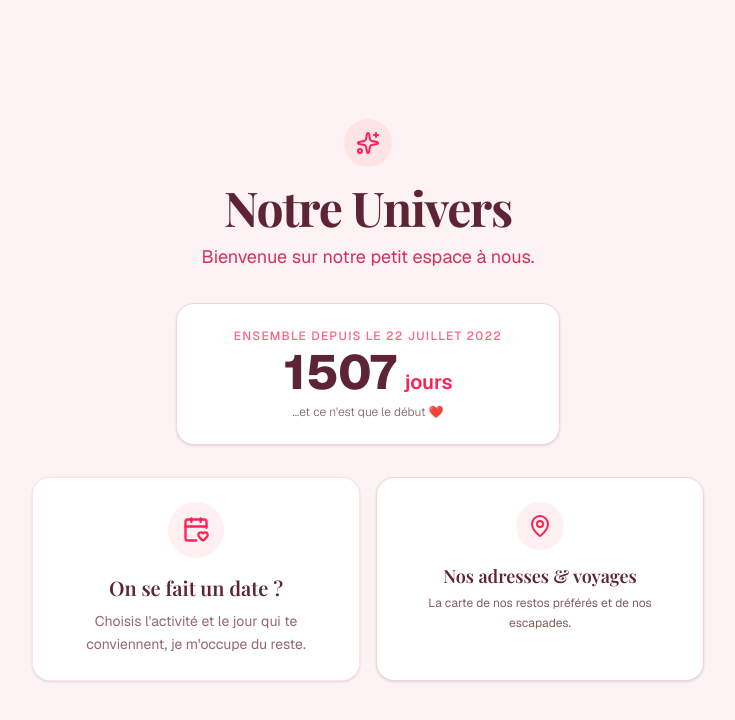
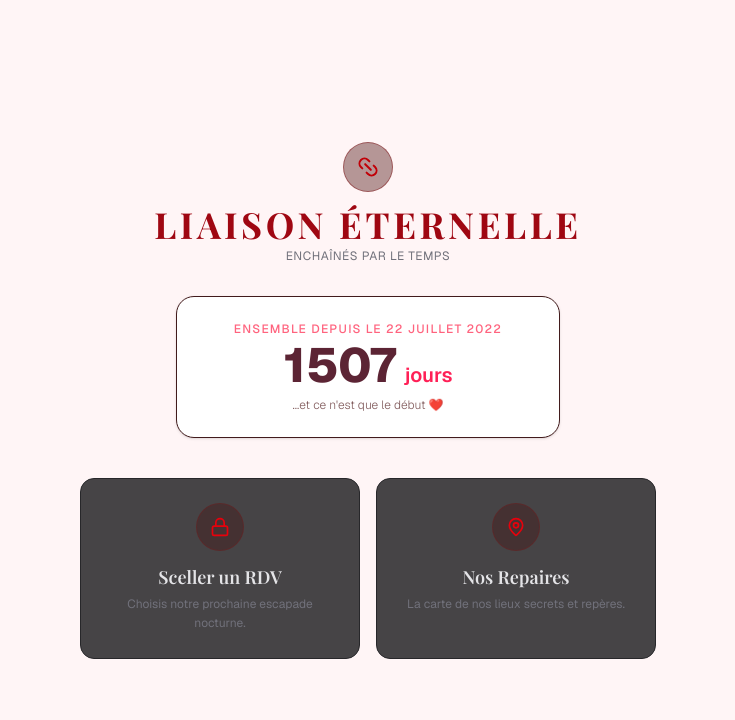
Before and after one commit to TristGui/Invitation-date, a Next.js app: page / in a window 1280 px wide. Shown: the top 720 px of the page, without its empty margins (272-1007 px from the left). Built offline with nearby package versions, Linux system fonts and the light colour scheme; a web font is replaced by a local one.

Commit message:
nouveau theme

```diff
--- a/app/globals.css
+++ b/app/globals.css
@@ -156,10 +156,13 @@
 }
 
 @layer base {
-  * {
-    @apply border-border outline-ring/50;
-  }
-  body {
-    @apply bg-background text-foreground;
+  :root {
+    --background: 0 0% 5%;          /* Noir très profond */
+    --foreground: 0 0% 90%;         /* Gris clair/argenté */
+    --card: 0 0% 8%;                /* Carte sombre */
+    --card-foreground: 0 0% 95%;
+    --primary: 345 80% 30%;         /* Rouge bordeaux / sang */
+    --primary-foreground: 0 0% 98%;
+    --border: 0 0% 18%;             /* Bordure sombre */
   }
 }
--- a/app/page.tsx
+++ b/app/page.tsx
@@ -1,58 +1,59 @@
 import Link from "next/link"
 import DaysCounter from "@/components/days-counter"
-import { Sparkles, CalendarHeart, MapPin } from "lucide-react"
+import { Link2, Lock, MapPin, Flame } from "lucide-react"
 
 export default function Page() {
   return (
-    <main className="min-h-screen bg-[#fdf2f4] flex flex-col items-center justify-center p-6 text-[#5c2434]">
-      {/* En-tête */}
-      <div className="text-center max-w-lg mb-4">
-        <div className="inline-flex items-center justify-center p-3 bg-rose-100 text-rose-500 rounded-full mb-4">
-          <Sparkles className="w-6 h-6" />
+    <main className="flex min-h-svh flex-col items-center justify-center bg-background px-4 py-12 text-center text-foreground">
+
+      {/* En-tête Gothique */}
+      <div className="max-w-lg mb-4 flex flex-col items-center">
+        <div className="inline-flex items-center justify-center p-3 bg-red-950/40 text-red-700 rounded-full mb-3 border border-red-900/50">
+          <Link2 className="w-6 h-6 rotate-45" />
         </div>
-        <h1 className="text-4xl sm:text-5xl font-serif font-bold tracking-tight mb-3">
-          Notre Univers
+        <h1 className="text-3xl sm:text-4xl font-serif font-bold tracking-widest text-red-800 uppercase">
+          Liaison Éternelle
         </h1>
-        <p className="text-rose-700/80 text-base sm:text-lg">
-          Bienvenue sur notre petit espace à nous.
+        <p className="text-zinc-500 text-xs mt-1 tracking-wider uppercase">
+          Enchaînés par le temps
         </p>
       </div>
 
       {/* Compteur de jours */}
       <DaysCounter />
 
-      {/* Grille des accès / cartes */}
-      <div className="grid grid-cols-1 sm:grid-cols-2 gap-4 max-w-2xl w-full mt-4">
+      {/* Liens du menu */}
+      <div className="grid grid-cols-1 sm:grid-cols-2 gap-4 max-w-xl w-full mt-6">
 
-        {/* Carte : Organiser un date (Pointe vers /date) */}
+        {/* Carte : Date / Pacte */}
         <Link
           href="/date"
-          className="group bg-white p-6 rounded-2xl border border-rose-100 shadow-sm hover:shadow-md transition-all duration-200 flex flex-col items-center text-center cursor-pointer hover:-translate-y-1"
+          className="group bg-zinc-900/80 p-6 rounded-xl border border-zinc-800 hover:border-red-900 transition-all duration-300 flex flex-col items-center text-center cursor-pointer"
         >
-          <div className="w-14 h-14 bg-rose-50 rounded-full flex items-center justify-center text-rose-500 mb-4 group-hover:bg-rose-100 transition-colors">
-            <CalendarHeart className="w-7 h-7" />
+          <div className="w-12 h-12 bg-red-950/30 rounded-full flex items-center justify-center text-red-600 mb-3 group-hover:scale-110 transition-transform border border-red-900/30">
+            <Lock className="w-5 h-5" />
           </div>
-          <h2 className="text-xl font-serif font-semibold mb-2 text-[#5c2434]">
-            On se fait un date ?
+          <h2 className="text-lg font-serif font-semibold mb-1 text-zinc-200">
+            Sceller un RDV
           </h2>
-          <p className="text-sm text-rose-950/60 leading-relaxed">
-            Choisis l'activité et le jour qui te conviennent, je m'occupe du reste.
+          <p className="text-xs text-zinc-500 leading-relaxed">
+            Choisis notre prochaine escapade nocturne.
           </p>
         </Link>
 
-        {/* Carte : Adresses & Voyages */}
+        {/* Carte : Lieux */}
         <Link
           href="/carte"
-          className="group bg-card p-6 rounded-2xl border shadow-sm hover:shadow-md transition-all duration-200 flex flex-col items-center text-center cursor-pointer hover:-translate-y-1"
+          className="group bg-zinc-900/80 p-6 rounded-xl border border-zinc-800 hover:border-red-900 transition-all duration-300 flex flex-col items-center text-center cursor-pointer"
         >
-          <div className="w-12 h-12 bg-rose-50 rounded-full flex items-center justify-center text-rose-500 mb-3 group-hover:bg-rose-100 transition-colors">
-            <MapPin className="w-6 h-6" />
+          <div className="w-12 h-12 bg-red-950/30 rounded-full flex items-center justify-center text-red-600 mb-3 group-hover:scale-110 transition-transform border border-red-900/30">
+            <MapPin className="w-5 h-5" />
           </div>
-          <h2 className="text-lg font-serif font-semibold mb-1 text-[#5c2434]">
-            Nos adresses & voyages
+          <h2 className="text-lg font-serif font-semibold mb-1 text-zinc-200">
+            Nos Repaires
           </h2>
-          <p className="text-xs text-muted-foreground leading-relaxed">
-            La carte de nos restos préférés et de nos escapades.
+          <p className="text-xs text-zinc-500 leading-relaxed">
+            La carte de nos lieux secrets et repères.
           </p>
         </Link>
 
```
